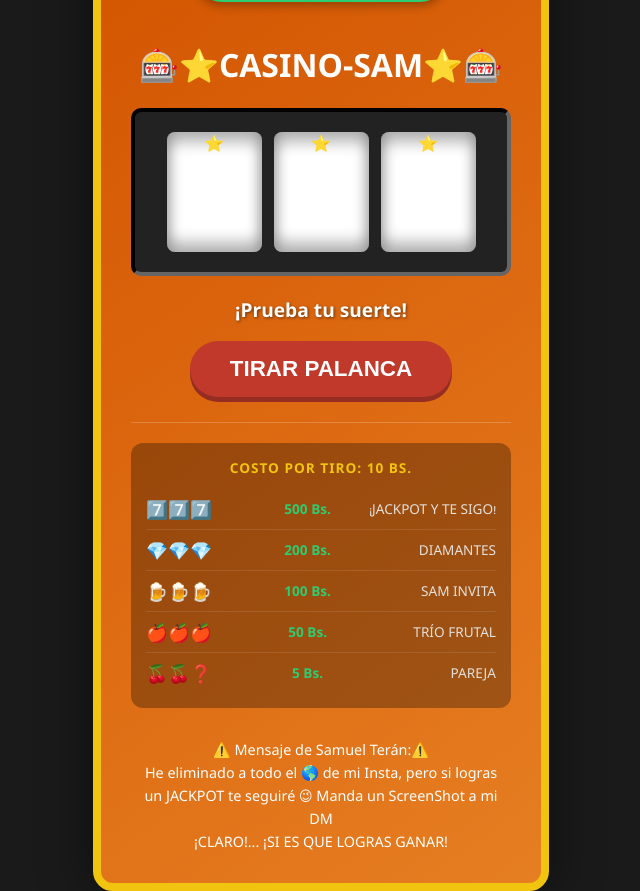
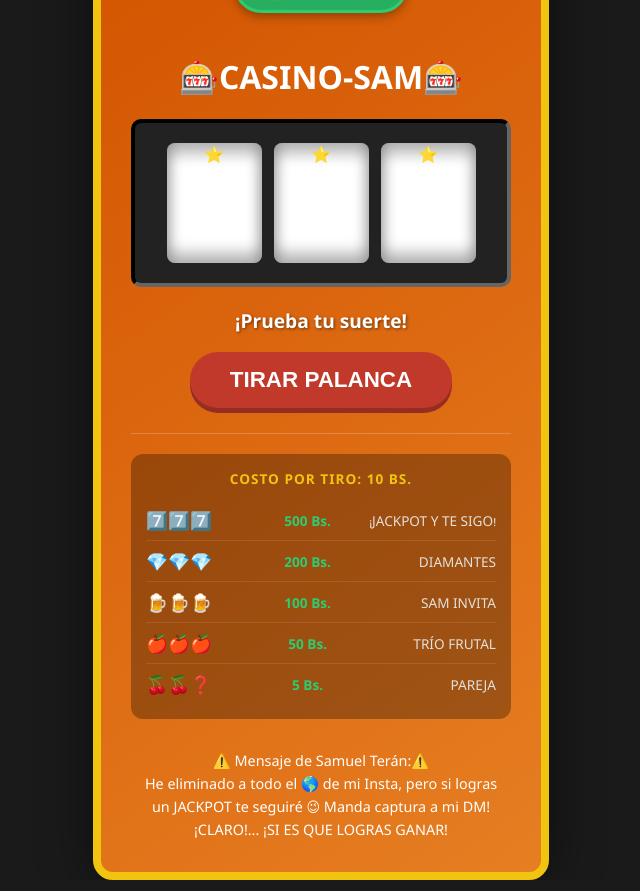
Before and after one commit to samuelteran/tragamonedas, a plain HTML site: page index.html in a window 1280 px wide. Shown: the whole page, without its empty margins (319-959 px from the left). Drawn offline with Linux system fonts and the light colour scheme.

Commit message:
Fix HTML formatting and update messages

```diff
--- a/index.html
+++ b/index.html
@@ -11,10 +11,10 @@
 
     <div class="maquina">
         <div class="cartera">
-            💰 Saldo: Bs. <span id="saldo">100</span>
+            💰 Bs. <span id="saldo">100</span>
         </div>
 
-        <h1>🎰⭐CASINO-SAM⭐🎰</h1>
+        <h1>🎰CASINO-SAM🎰</h1>
 
         <div class="slot-container">
             <div id="reel1" class="reel">⭐</div>
@@ -40,7 +40,7 @@
     <div class="firma-autor">
         ⚠️ Mensaje de Samuel Terán:⚠️<br>
         He eliminado a todo el 🌎 de mi Insta, pero si logras<br>
-        un JACKPOT te seguiré 😉 Manda un ScreenShot a mi DM<br>
+        un JACKPOT te seguiré 😉 Manda captura a mi DM!<br>
         ¡CLARO!... ¡SI ES QUE LOGRAS GANAR!
     </div>
 
```
